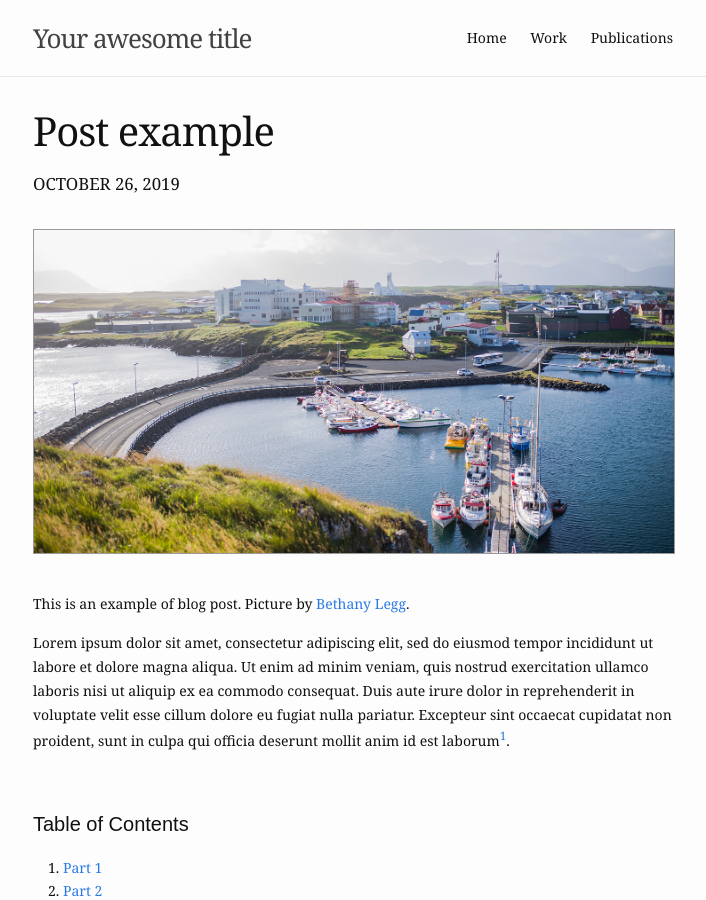
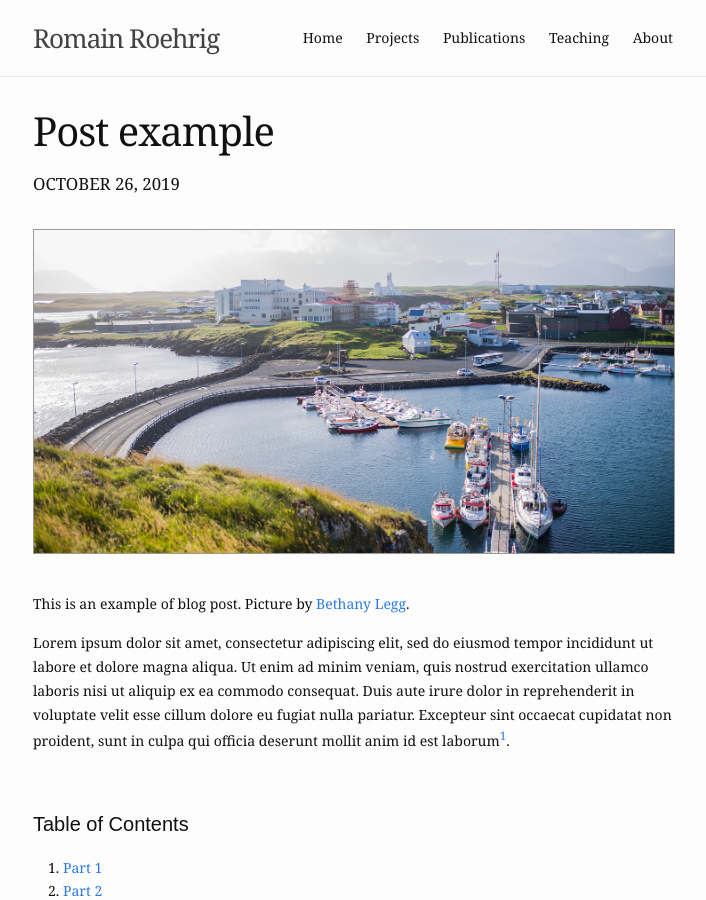
Before and after one commit to romainroehrig/romainroehrig.github.io, a Jekyll site: the page built from _posts/2019-10-26-example-of-blog-post.md, in a window 1280 px wide and 900 px high. Shown: the whole window, without its empty margins (287-993 px from the left). Built offline with Jekyll 4.4.1, drawn with Linux system fonts in a browser that asks for light colours; a script that is not in the unit is left out; part of the change alters nothing that is shown.

```diff
--- a/_config.yml
+++ b/_config.yml
@@ -17,13 +17,15 @@
 # you will see them accessed via {{ site.title }}, {{ site.email }}, and so on.
 # You can create any custom variable you would like, and they will be accessible
 # in the templates via {{ site.myvariable }}.
+#
+# bundle install
+# bundle exec jekyll serve
+#
+#
 
-title: Your awesome title
+title: Romain Roehrig
 email: romain.roehrig AT meteo.fr
-description: >- # this means to ignore newlines until "baseurl:"
-  Write an awesome description for your new site here. You can edit this
-  line in _config.yml. It will appear in your document head meta (for
-  Google search results) and in your feed.xml site description.
+description: ""
 baseurl: "" # the subpath of your site, e.g. /blog
 url: "https://romainroehrig.github.io" # the base hostname & protocol for your site, e.g. http://example.com
 
@@ -57,8 +59,10 @@ header:
   pages:
     - name: Home
       slug: /
-    - name: Work
+    - name: Projects
     - name: Publications
+    - name: Teaching
+    - name: About
 
 footer:
   show_powered_by: true
@@ -67,5 +71,7 @@ footer:
       value: romain.roehrig AT meteo.fr
       link: romain.roehrig@meteo.fr
   follow:
-    - name: Github
+    - name: GitHub
       link: http://github.com/romainroehrig
+    - name: ORCID
+      link: https://orcid.org/0000-0002-3903-3841
```
Also changed, not shown: Gemfile.lock, assets/img/icons/orcid.png (added), 3 other files.
